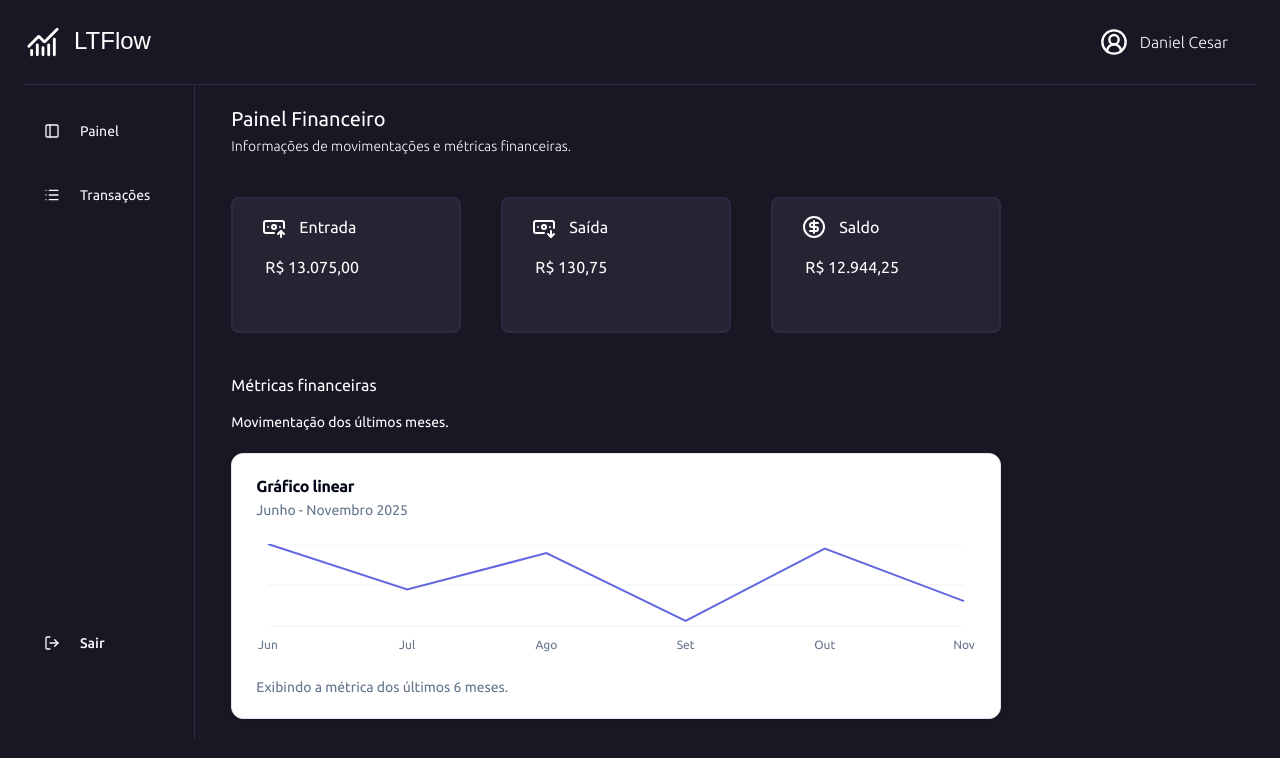
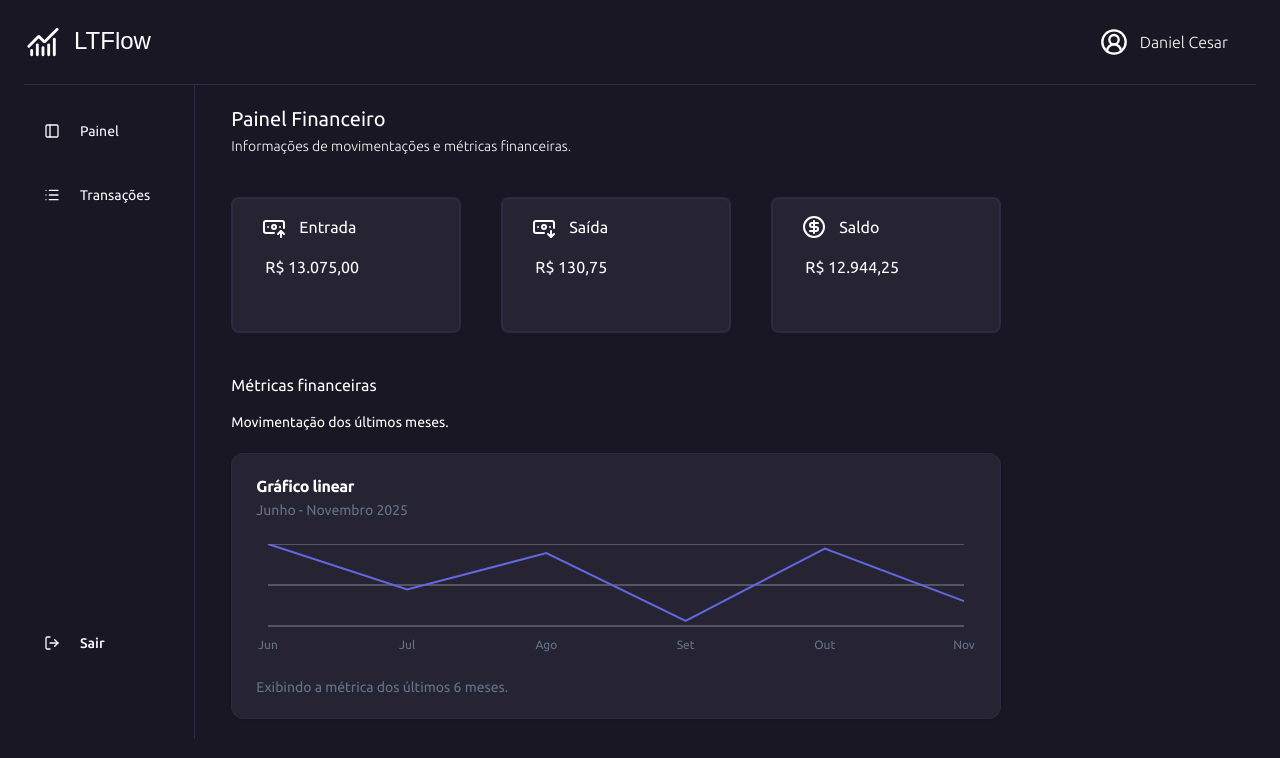
Before and after one commit to DannCesar/lt_flow, a Next.js app: page /pages/Dashboard in a window 1280 px wide. Shown: the top 758 px of the page. Built offline with nearby package versions, Linux system fonts and the light colour scheme; a web font is replaced by a local one.

Commit message:
Fix:  script and styles

```diff
--- a/components/ui/card.tsx
+++ b/components/ui/card.tsx
@@ -9,7 +9,7 @@ const Card = React.forwardRef<
   <div
     ref={ref}
     className={cn(
-      "rounded-xl border bg-card text-card-foreground shadow",
+      "rounded-xl border bg-card  shadow bg-[#262332] border-[#2B2C42]",
       className
     )}
     {...props}
--- a/components/ui/chart.tsx
+++ b/components/ui/chart.tsx
@@ -52,7 +52,7 @@ const ChartContainer = React.forwardRef<
         data-chart={chartId}
         ref={ref}
         className={cn(
-          "flex md:max-h-28 md:w-full  aspect-video justify-center text-xs [&_.recharts-cartesian-axis-tick_text]:fill-muted-foreground [&_.recharts-cartesian-grid_line[stroke='#ccc']]:stroke-border/50 [&_.recharts-curve.recharts-tooltip-cursor]:stroke-border [&_.recharts-dot[stroke='#fff']]:stroke-transparent [&_.recharts-layer]:outline-none [&_.recharts-polar-grid_[stroke='#ccc']]:stroke-border [&_.recharts-radial-bar-background-sector]:fill-muted [&_.recharts-rectangle.recharts-tooltip-cursor]:fill-muted [&_.recharts-reference-line_[stroke='#ccc']]:stroke-border [&_.recharts-sector[stroke='#fff']]:stroke-transparent [&_.recharts-sector]:outline-none [&_.recharts-surface]:outline-none",
+          "flex md:max-h-28 md:w-full  aspect-video justify-center text-xs [&_.recharts-cartesian-axis-tick_text]:fill-muted-foreground [&_.recharts-cartesian-grid_line[stroke='#ccc']]:stroke-border/50 [&_.recharts-curve.recharts-tooltip-cursor]:stroke-border [&_.recharts-dot[stroke='#fff']]:stroke-transparent [&_.recharts-layer]:outline-none [&_.recharts-polar-grid_[stroke='#ccc']]:stroke-border [&_.recharts-radial-bar-background-sector]:fill-muted [&_.recharts-rectangle.recharts-tooltip-cursor]:fill-muted [&_.recharts-reference-line_[stroke='#ccc']]:stroke-border [&_.recharts-sector[stroke='#9c5a5a']]:stroke-transparent [&_.recharts-sector]:outline-none [&_.recharts-surface]:outline-none",
           className
         )}
         {...props}
--- a/package.json
+++ b/package.json
@@ -8,7 +8,7 @@
     "build": "next build",
     "start": "next start",
     "lint": "eslint",
-    "server": "npx json-server db.json"
+    "server": "npx json-server db.json --port 3001"
   },
   "dependencies": {
     "@radix-ui/react-slot": "^1.2.4",
```
